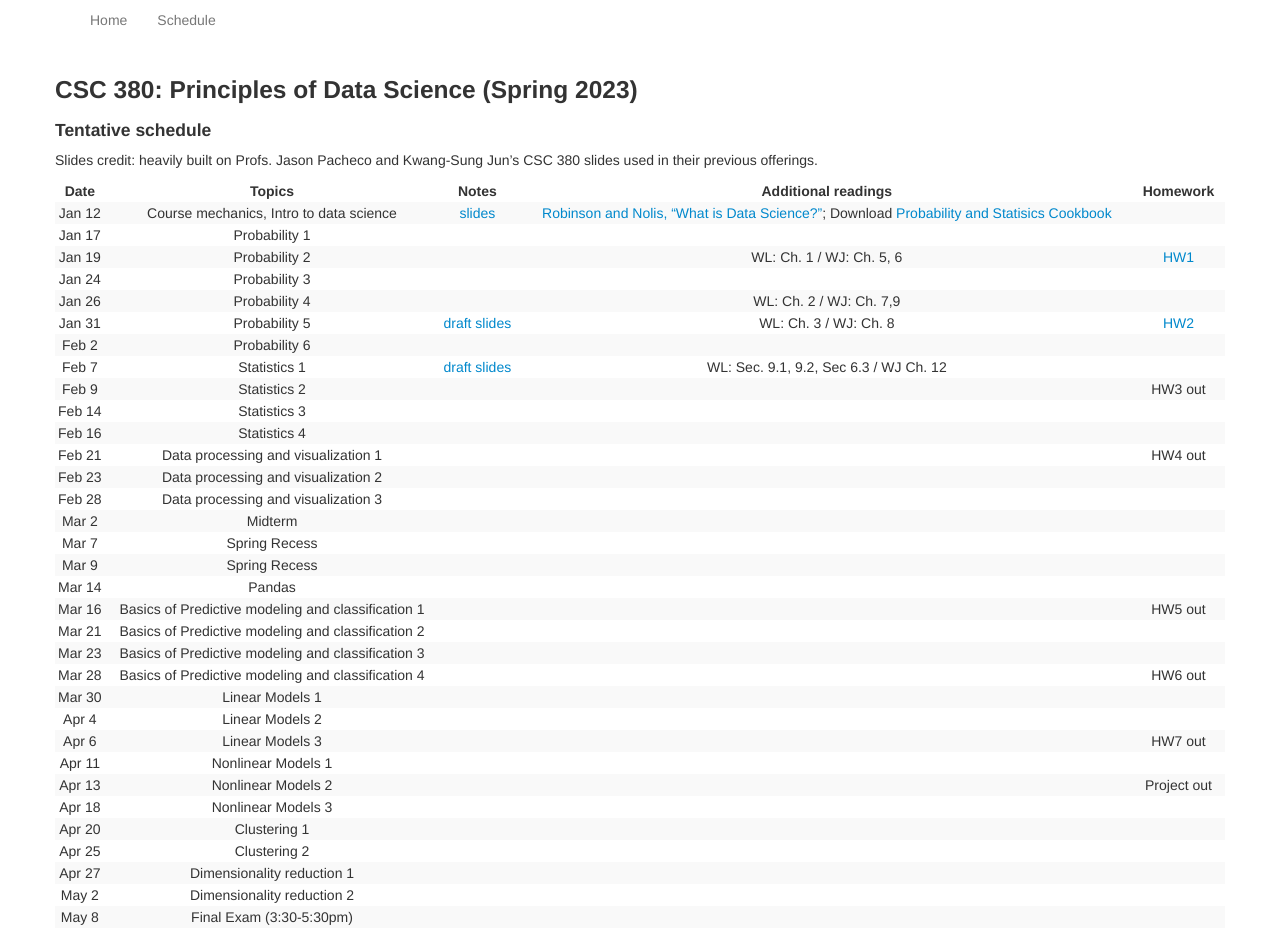
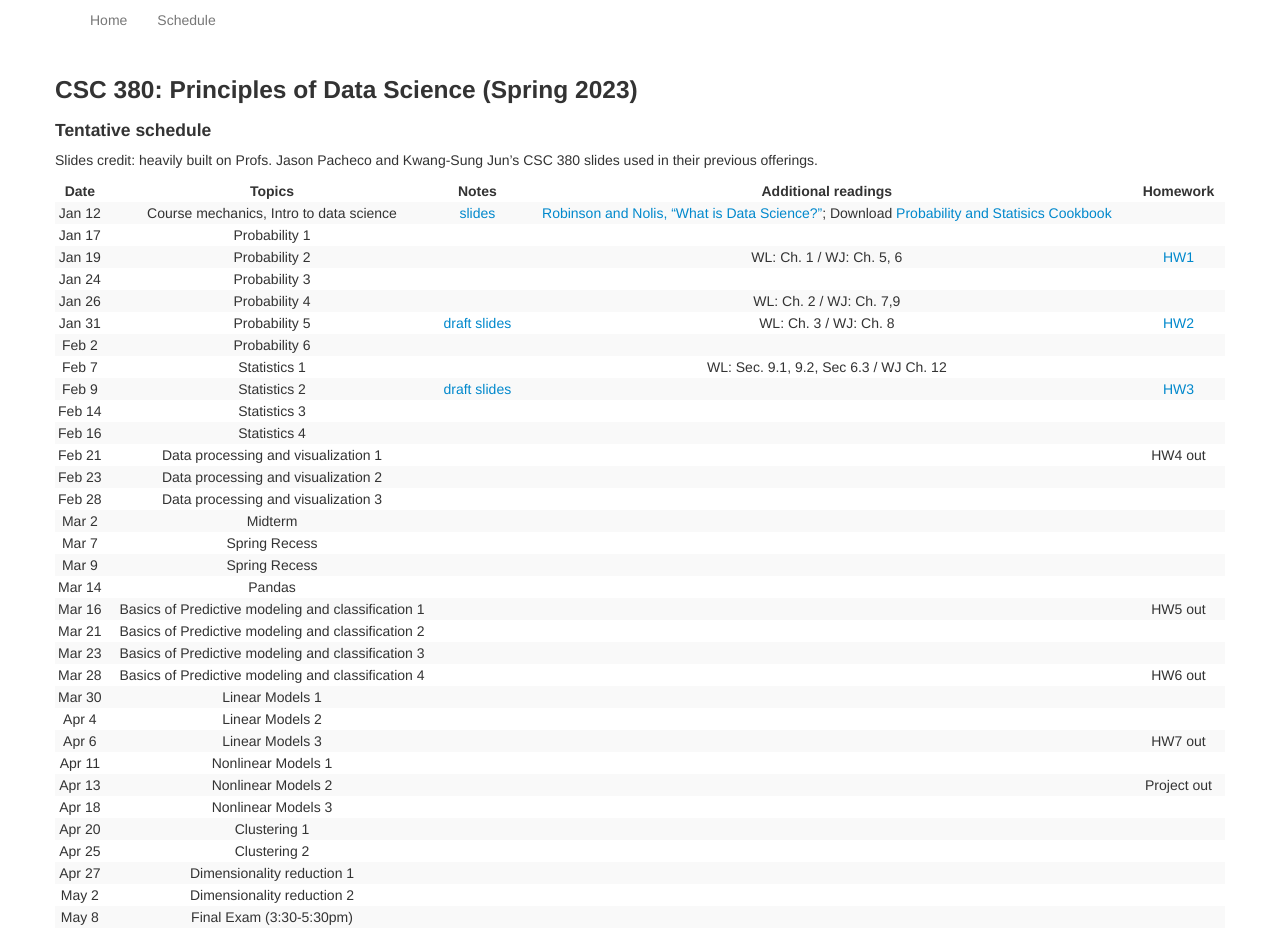
Before and after one commit to zcc1307/csc380-sp22, a Jekyll site: the page built from schedule.md, in a window 1280 px wide. Built offline with Jekyll 4.4.1, drawn with Linux system fonts in a browser that asks for light colours.

Commit message:
Update schedule.md

```diff
--- a/schedule.md
+++ b/schedule.md
@@ -21,8 +21,8 @@ Slides credit: heavily built on Profs. Jason Pacheco and Kwang-Sung Jun's CSC 38
 | Jan 26 |                                                      Probability 4                                                                 |                                                                             | WL: Ch. 2 / WJ: Ch. 7,9  |  |  |
 | Jan 31 |                                                      Probability 5                                                       |      [draft slides](https://zcc1307.github.io/csc380-sp23/Slides/23s380%2002%20probability_draft.pdf)                                                                     |  WL: Ch. 3 / WJ: Ch. 8 |  [HW2](https://zcc1307.github.io/csc380-sp23/hws/CSC_380_HW2.pdf) |  |
 | Feb 2  |                                                      Probability 6                                                                 |                                                                             |  | |  |
-| Feb 7  |                                                      Statistics 1                                                                  |        [draft slides](https://zcc1307.github.io/csc380-sp23/Slides/23s380%2003%20statistics_draft.pdf)                                                                      | WL: Sec. 9.1, 9.2, Sec 6.3 / WJ Ch. 12 |  |  |
-| Feb 9  |                                                      Statistics 2                                                                  |                                                                             |  | HW3 out |
+| Feb 7  |                                                      Statistics 1                                                                  |                                                                              | WL: Sec. 9.1, 9.2, Sec 6.3 / WJ Ch. 12 |  |  |
+| Feb 9  |                                                      Statistics 2                                                                  |        [draft slides](https://zcc1307.github.io/csc380-sp23/Slides/23s380%2003%20statistics_draft.pdf)                                                                     |  | [HW3](https://zcc1307.github.io/csc380-sp23/hws/CSC_380_HW3.pdf) |
 | Feb 14 |                                                      Statistics 3                                            |                                                                             |  |  |
 | Feb 16 |                                                      Statistics 4                                                                 |                                                                             |  |  |
 | Feb 21 |                                          Data processing and visualization 1                                                         |                                                                             |  | HW4 out |
```
